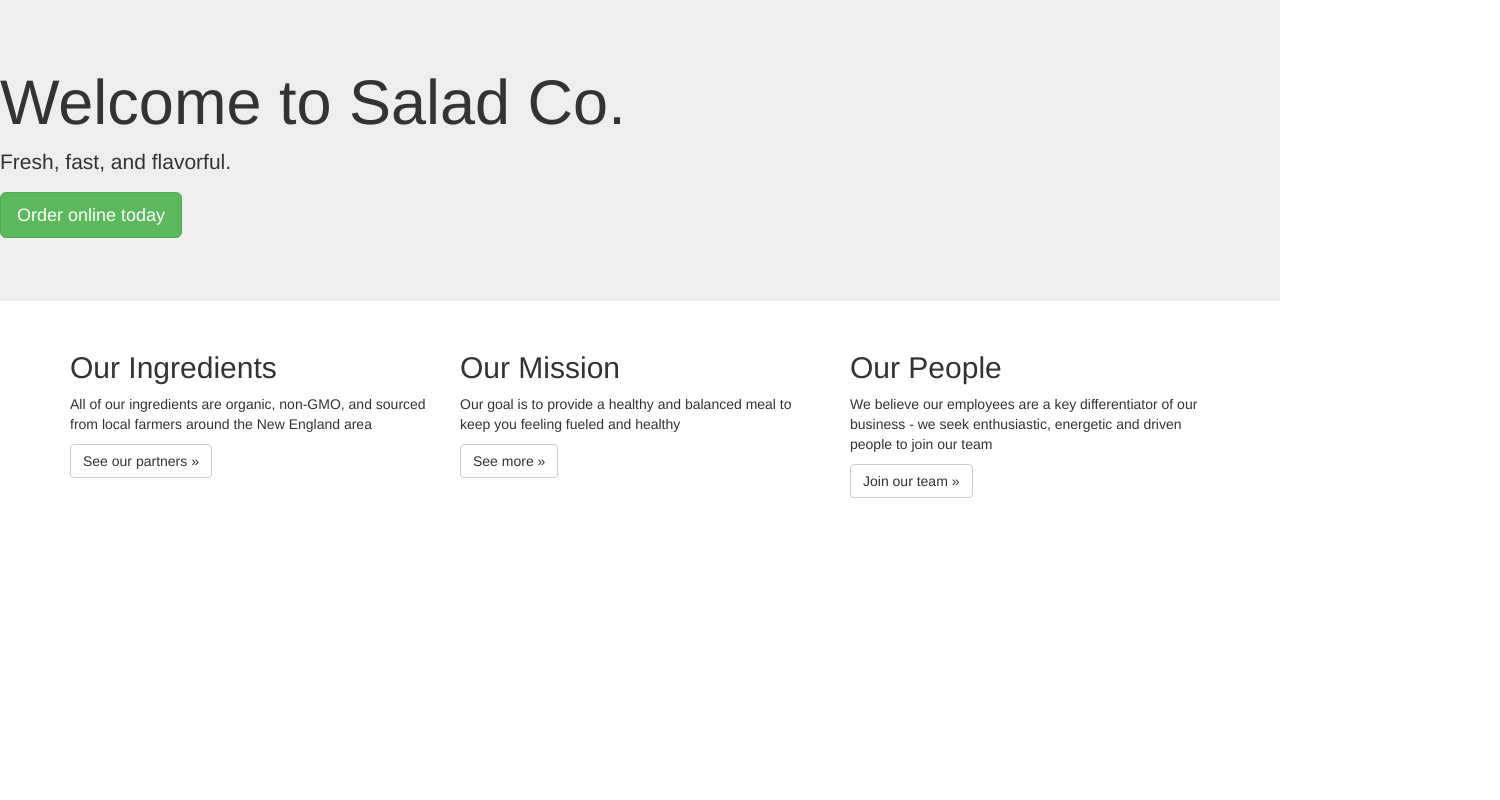
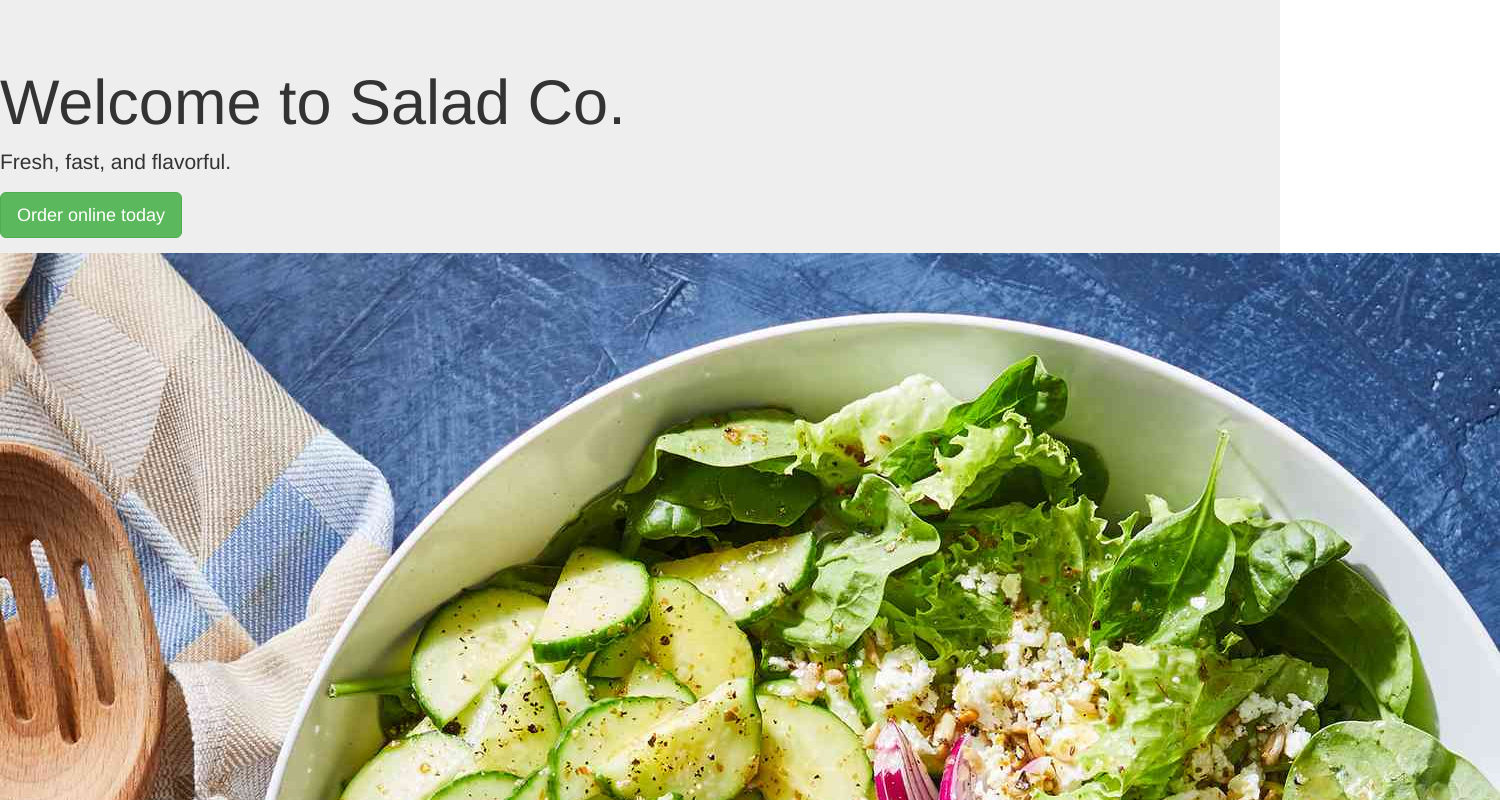
Before and after one commit to N0yeka/HCI-Lets-Get-Down-To-Business, a plain HTML site: page index.html in a window 1280 px wide. Shown: the top 800 px of the page, 1500 px wide, since content can reach past the window. Drawn offline with nearby package versions, Linux system fonts and the light colour scheme.

Commit message:
added salad image

```diff
--- a/index.html
+++ b/index.html
@@ -15,6 +15,7 @@
       <h1>Welcome to Salad Co.</h1>
       <p class="lead">Fresh, fast, and flavorful.</p>
       <p><a class="btn btn-lg btn-success" href="#" role="button">Order online today</a></p>
+      <img src="images/chopped-power-salad-with-chicken-0ad93f1931524a679c0f8854d74e6e57.jpg" alt="A picture of a salad (if it loads!)">
     </div>
     <div class="container">
       <!-- row of 3 columns -->
```
Also changed, not shown: images/chopped-power-salad-with-chicken-0ad93f1931524a679c0f8854d74e6e57.jpg (added).
